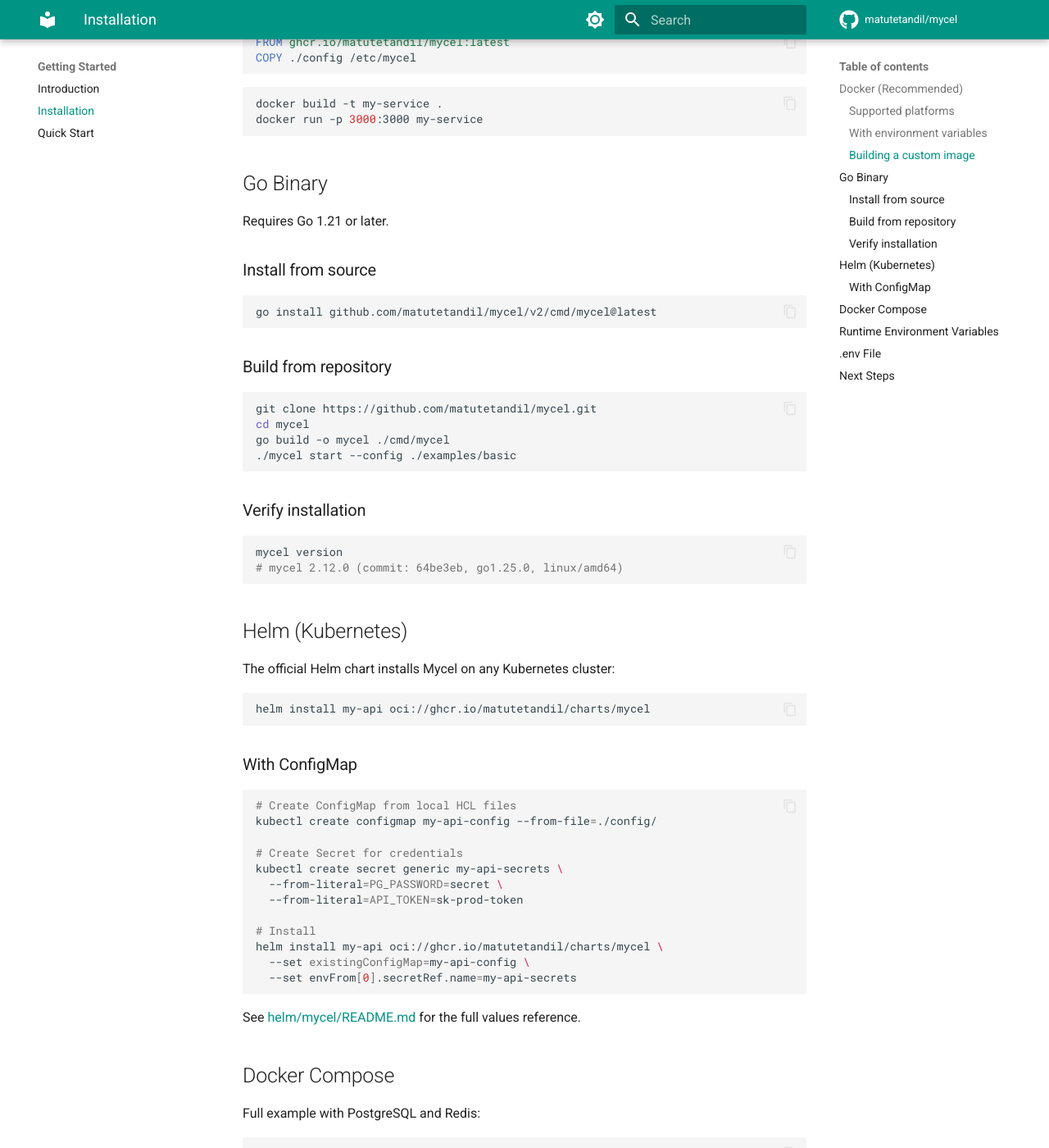
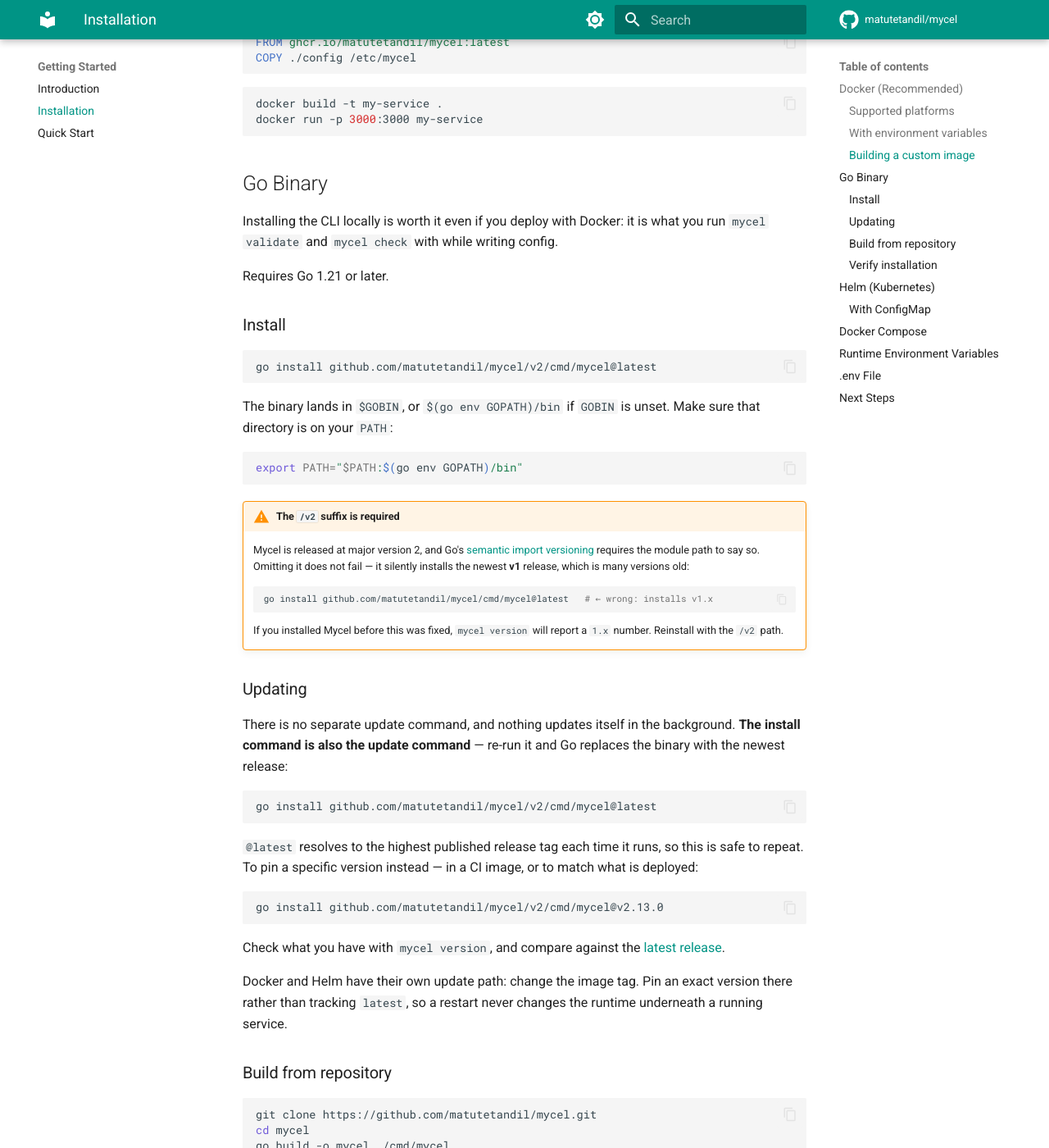
Before and after one commit to matutetandil/mycel, an MkDocs documentation site: the page built from docs/getting-started/installation.md, in a window 1280 px wide and 1400 px high, scrolled down 921 px. Shown: the whole window at 82% size. Built offline with MkDocs 1.6.1 and Material for MkDocs 9.7.7, drawn with Linux system fonts in a browser that asks for light colours; comment, search, counter and statistics services are not loaded; some of the changed text lies outside the part shown.

Commit message:
Document installing and updating the CLI
The install command needed the /v2 path in four places. While there, the
gap the fix exposed: nothing said how to update, and the honest answer
is not obvious — Go has no update command, and re-running the install is
the update.

Adds that, plus pinning a version, where the binary lands and how to get
it on PATH, and the Docker/Helm equivalent with a note to pin a tag
rather than track latest. The omitted-/v2 trap is called out explicitly,
since it fails silently by installing a v1 release, and anyone who
installed before the fix will see a 1.x number from `mycel version`.

Also frames the CLI as worth installing even for Docker users, since
validate and check are authoring-time tools.

````diff
--- a/docs/getting-started/installation.md
+++ b/docs/getting-started/installation.md
@@ -47,13 +47,62 @@
 
 ## Go Binary
 
+Installing the CLI locally is worth it even if you deploy with Docker: it is
+what you run `mycel validate` and `mycel check` with while writing config.
+
 Requires Go 1.21 or later.
 
-### Install from source
+### Install
 
 ```bash
 go install github.com/matutetandil/mycel/v2/cmd/mycel@latest
 ```
+
+The binary lands in `$GOBIN`, or `$(go env GOPATH)/bin` if `GOBIN` is unset.
+Make sure that directory is on your `PATH`:
+
+```bash
+export PATH="$PATH:$(go env GOPATH)/bin"
+```
+
+!!! warning "The `/v2` suffix is required"
+
+    Mycel is released at major version 2, and Go's [semantic import
+    versioning](https://go.dev/ref/mod#major-version-suffixes) requires the
+    module path to say so. Omitting it does not fail — it silently installs the
+    newest **v1** release, which is many versions old:
+
+    ```bash
+    go install github.com/matutetandil/mycel/cmd/mycel@latest   # ← wrong: installs v1.x
+    ```
+
+    If you installed Mycel before this was fixed, `mycel version` will report a
+    `1.x` number. Reinstall with the `/v2` path.
+
+### Updating
+
+There is no separate update command, and nothing updates itself in the
+background. **The install command is also the update command** — re-run it and
+Go replaces the binary with the newest release:
+
+```bash
+go install github.com/matutetandil/mycel/v2/cmd/mycel@latest
+```
+
+`@latest` resolves to the highest published release tag each time it runs, so
+this is safe to repeat. To pin a specific version instead — in a CI image, or
+to match what is deployed:
+
+```bash
+go install github.com/matutetandil/mycel/v2/cmd/mycel@v2.13.0
+```
+
+Check what you have with `mycel version`, and compare against the
+[latest release](https://github.com/matutetandil/mycel/releases/latest).
+
+Docker and Helm have their own update path: change the image tag. Pin an exact
+version there rather than tracking `latest`, so a restart never changes the
+runtime underneath a running service.
 
 ### Build from repository
 
@@ -68,8 +117,13 @@
 
 ```bash
 mycel version
-# mycel 2.12.0 (commit: 64be3eb, go1.25.0, linux/amd64)
+# mycel 2.13.0 (commit: ed24e66, go1.25.0, linux/amd64)
 ```
+
+The version and commit come from the build metadata Go embeds, so this reports
+what you are actually running: the module version for a `go install` binary,
+and the git revision — with a `-dirty` suffix for uncommitted changes — for a
+build from a checkout.
 
 ## Helm (Kubernetes)
 
````
Also changed, not shown: CHANGELOG.md (+20 -0 lines).
